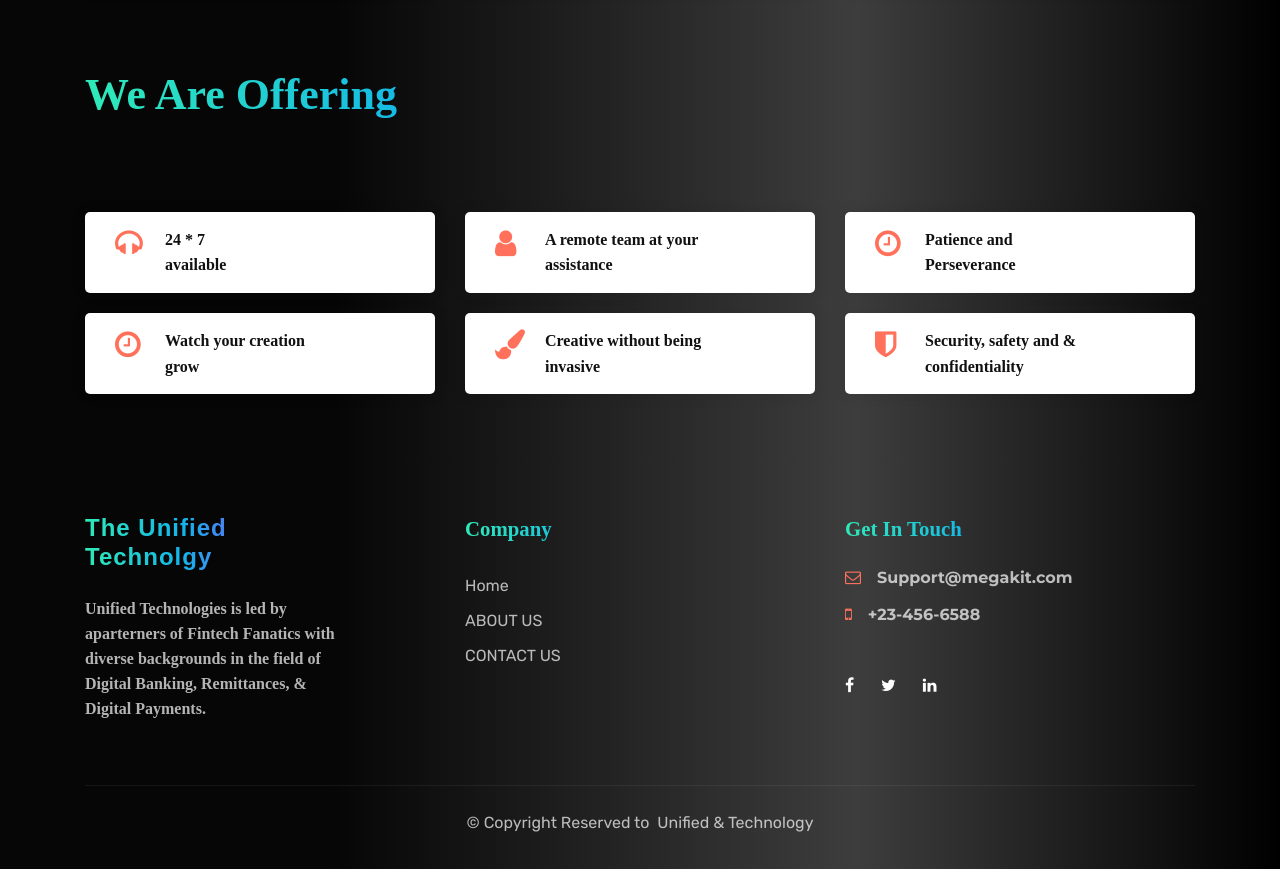
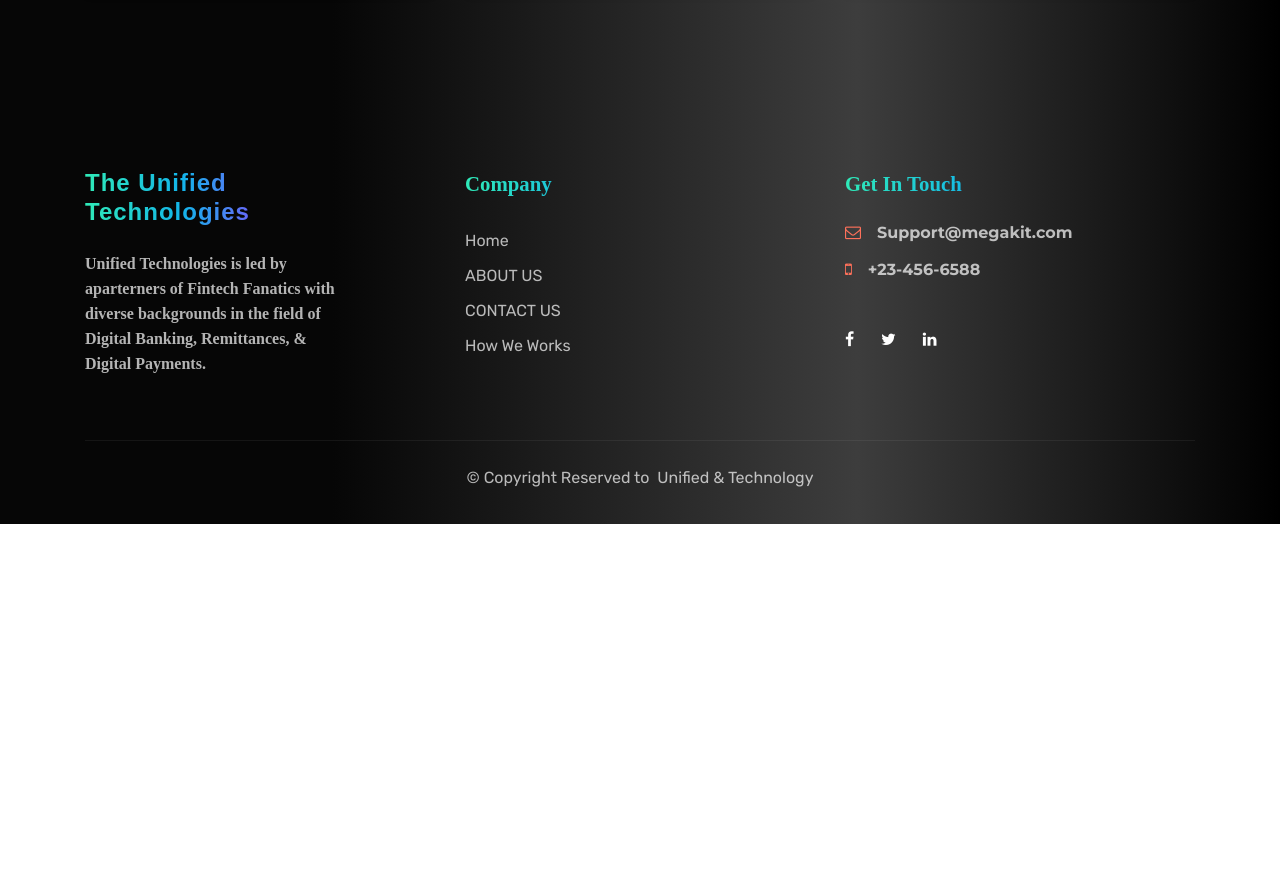
Before and after one commit to pawan941394/unifiedTechnology, a plain HTML site: page about.html in a window 1280 px wide. Shown: the part 1829-2698 px from the top of the page. After the commit the page ends 2353 px from the top, so only its background shows below. Drawn offline with nearby package versions, Linux system fonts and the light colour scheme; files whose address does not match are found by name; a web font is replaced by a local one.

Commit message:
Update about.html

```diff
--- a/about.html
+++ b/about.html
@@ -188,52 +188,7 @@
             </div>
         </div>
     </div>
-    <div class="container">
-        <div class="row">
-            <div class="col-lg-10">
-                <div class="heading">
-                    <h2 class="mb-4 c-gradient__title">We are Offering</h2>
-                </div>
-            </div>
-        </div>
-        <div class="row align-items-center">
-            <div class="col-lg-4 col-md-6">
-                <div class="service-item-list">
-                    <i class="fa fa-headphones"></i>
-                    <p>24 * 7 <br>available</p>
-                </div>
-                <div class="service-item-list">
-                    <i class="fa fa-clock-o"></i>
-                    <p>Watch your creation<br> grow</p>
-                </div>
 
-
-            </div>
-
-            <div class="col-lg-4 col-md-6">
-                <div class="service-item-list">
-                    <i class="fa fa-user"></i>
-                    <p>A remote team at your <br> assistance</p>
-                </div>
-                <div class="service-item-list">
-                    <i class="fa fa-paint-brush"></i>
-                    <p>Creative without being <br>invasive </p>
-                </div>
-
-            </div>
-
-            <div class="col-lg-4 col-md-6">
-                <div class="service-item-list">
-                    <i class="fa fa-clock-o"></i>
-                    <p>Patience and <br> Perseverance</p>
-                </div>
-                <div class="service-item-list">
-                    <i class="fa fa-shield"></i>
-                    <p>Security, safety and &amp;<br>confidentiality</p>
-                </div>
-            </div>
-        </div>
-    </div>
 
 
 
@@ -244,7 +199,7 @@
                 <div class="col-lg-3 mr-auto col-sm-6">
                     <div class="widget mb-5 mb-lg-0">
                         <div class="logo mb-4">
-                            <h3 class="c-gradient__title">The Unified Technolgy</h3>
+                            <h3 class="c-gradient__title">The Unified Technologies</h3>
                         </div>
                         <p>Unified Technologies is led by aparterners of Fintech Fanatics with diverse backgrounds in the field of Digital Banking, Remittances, & Digital Payments.</p>
                     </div>
@@ -258,6 +213,7 @@
 
                             <li><a href="/about.html">ABOUT US </a></li>
                             <li><a href="/contact.html">CONTACT US</a></li>
+                            <li><a href="/howweworks.html">How We Works</a></li>
                         </ul>
                     </div>
                 </div>
```
